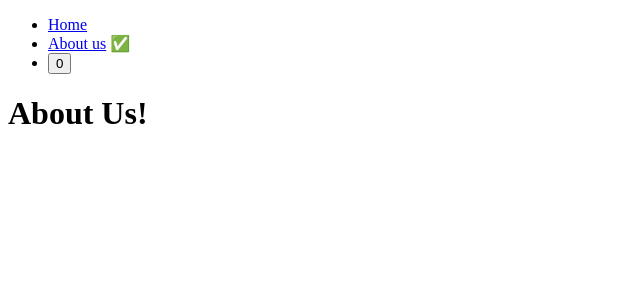
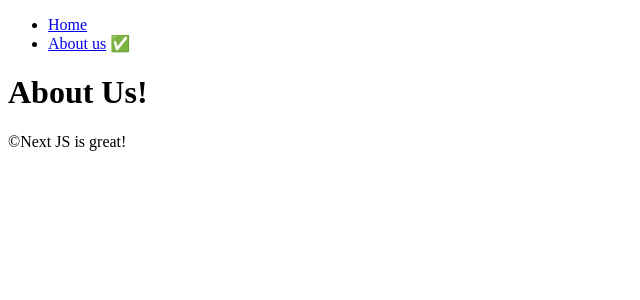
Before and after one commit to erica3211/learn-nextjs14, a Next.js app: page /about-us in a window 1280 px wide. Shown: the top 300 px of the page, without its empty margins (0-640 px from the left). Built offline with nearby package versions, Linux system fonts and the light colour scheme.

Commit message:
2.7 Layouts : Navigation 여러번 쓸 필요 없음. layout 파일에 쓰면 됨.

```diff
--- /dev/null
+++ b/app/about-us/layout.tsx
@@ -0,0 +1,8 @@
+export default function AboutUsLayout({ children }: { children: React.ReactNode }) {
+  return (
+    <div>
+        {children}
+        &copy;Next JS is great!
+    </div>
+  );
+};
--- a/app/about-us/page.tsx
+++ b/app/about-us/page.tsx
@@ -3,7 +3,6 @@ import Navigation from "../../components/navigation";
 export default function AboutUs() {
     return (
         <div>
-            <Navigation />
             <h1>About Us!</h1>
         </div>
     )
--- a/app/layout.tsx
+++ b/app/layout.tsx
@@ -1,7 +1,17 @@
+import Navigation from "../components/navigation";
+
+export const metadata = {
+  title: "Next.js",
+  description: "Generated by Next.js"
+};
+
 export default function RootLayout({ children }: { children: React.ReactNode }) {
   return (
     <html lang="en">
-      <body>{children}</body>
+      <body>
+        <Navigation />
+        {children}
+      </body>
     </html>
   )
 }
--- a/app/page.tsx
+++ b/app/page.tsx
@@ -3,7 +3,6 @@ import Navigation from "../components/navigation";
 export default function Page() {
     return (
         <div>
-            <Navigation />
             <h1>Hello!</h1>
         </div>
     )
--- a/components/navigation.tsx
+++ b/components/navigation.tsx
@@ -41,7 +41,7 @@ export default function Navigation() {
                 <li>
                     <Link href="/about-us">About us</Link>{path === "/about-us" ? " ✅" : ""}
                 </li>
-                <li><button onClick={() => setCount((c) => c + 1)}>{count}</button></li>
+                {/* <li><button onClick={() => setCount((c) => c + 1)}>{count}</button></li> */}
             </ul>
         </nav>
     )
```
